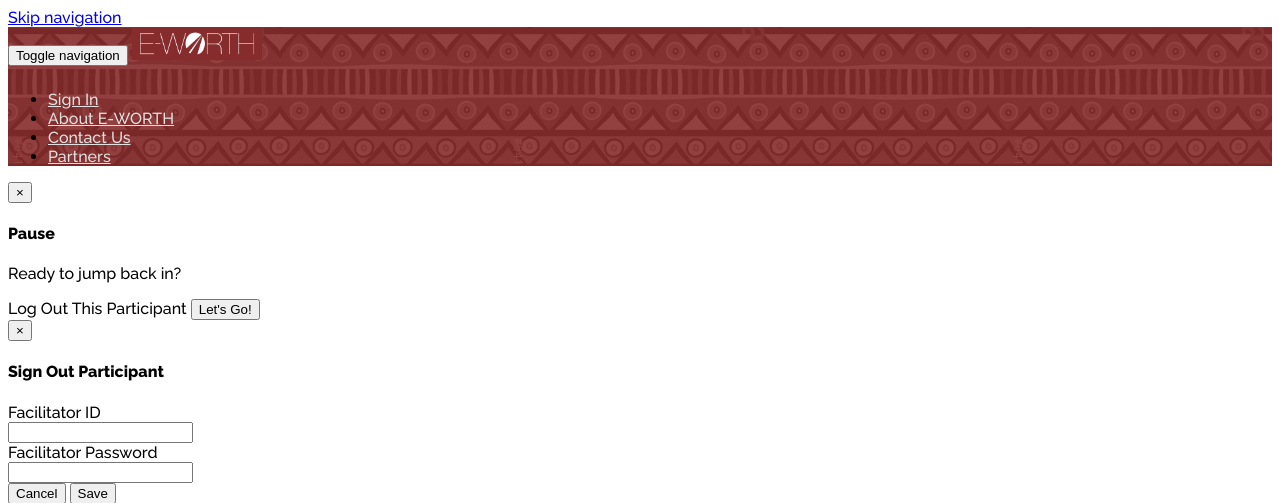
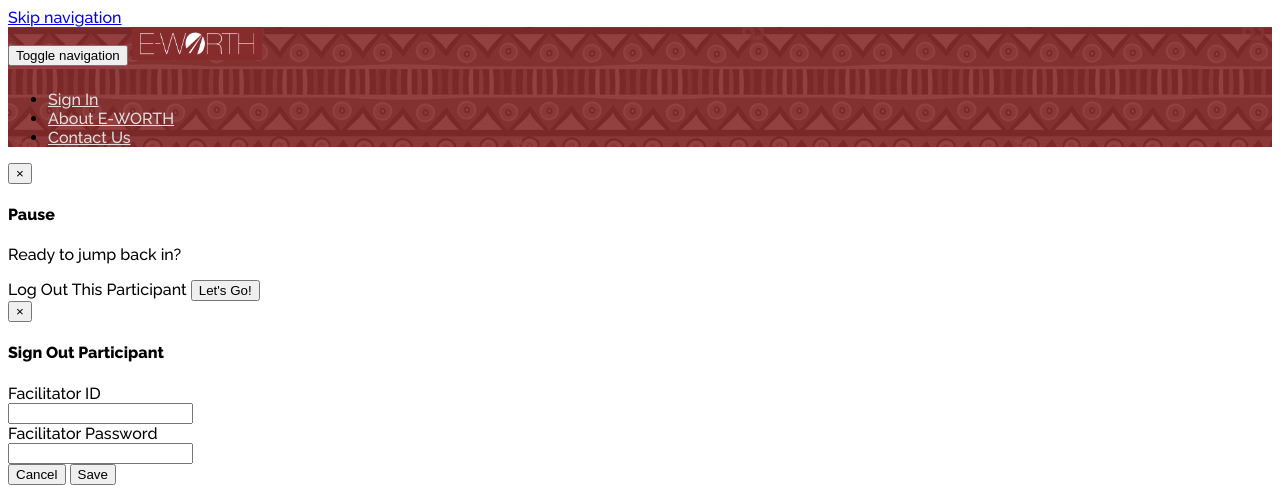
Before and after one commit to ccnmtl/worth2, a Django app: template worth2/templates/main/index.html in a window 1280 px wide. Shown: the top 503 px of the page. Run offline with Django 3.2, Linux system fonts and the light colour scheme; the template is opened without the code that fills it, so the values that code supplies are empty; parts of the project's set-up code (start-up, migrations or seed data) failed here and were passed over; some libraries are stand-ins or nearby versions.

Commit message:
removed partners link in nav

```diff
--- a/worth2/templates/base.html
+++ b/worth2/templates/base.html
@@ -90,7 +90,6 @@
         {% endif %}
         <li><a href="/about/">About E-WORTH</a></li>
         <li><a href="/contact/">Contact Us</a></li>
-        <li><a href="/credits/">Partners</a></li>
         {% if user.is_superuser %}
         <li><a href="/admin/">Administer</a></li>
         <li><a href="/pages/edit/">Pagetree</a></li>
```
